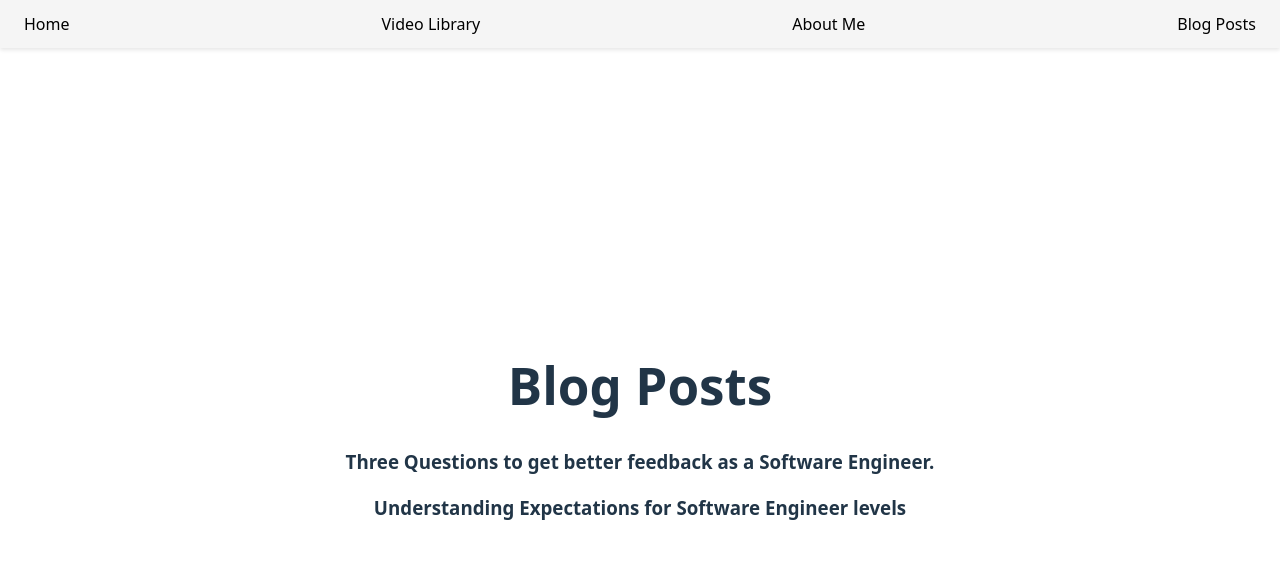
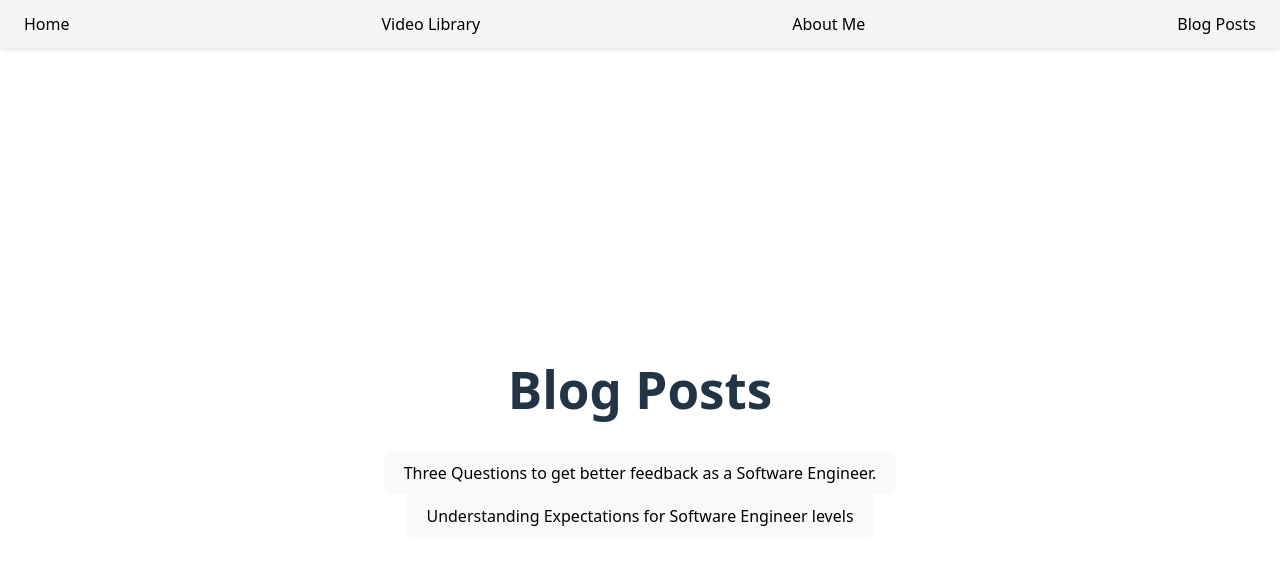
Before and after one commit to bdeckard92/SelfAwareSoftware, a React (Vite) app in the folder vite-project/: page /blog in a window 1280 px wide. Shown: the top 564 px of the page. Built offline with nearby package versions, Linux system fonts and the light colour scheme.

Commit message:
updates blog titles to buttons for accessibility

```diff
--- a/vite-project/src/components/blog/Blog.jsx
+++ b/vite-project/src/components/blog/Blog.jsx
@@ -11,7 +11,7 @@ const Blog = () => {
   const showBlogTitle = blogList.map((blog) => (
     <div key={blog.episode}>
       {" "}
-      <h3 onClick={() => showBlogBody(blog.episode)}>{blog.title}</h3>{" "}
+      <button type= 'button' onClick={() => showBlogBody(blog.episode)}>{blog.title}</button>{" "}
       {blogToShow === blog.episode && (<div dangerouslySetInnerHTML={{__html:blog.body}}></div>)}
 
     </div>
```
